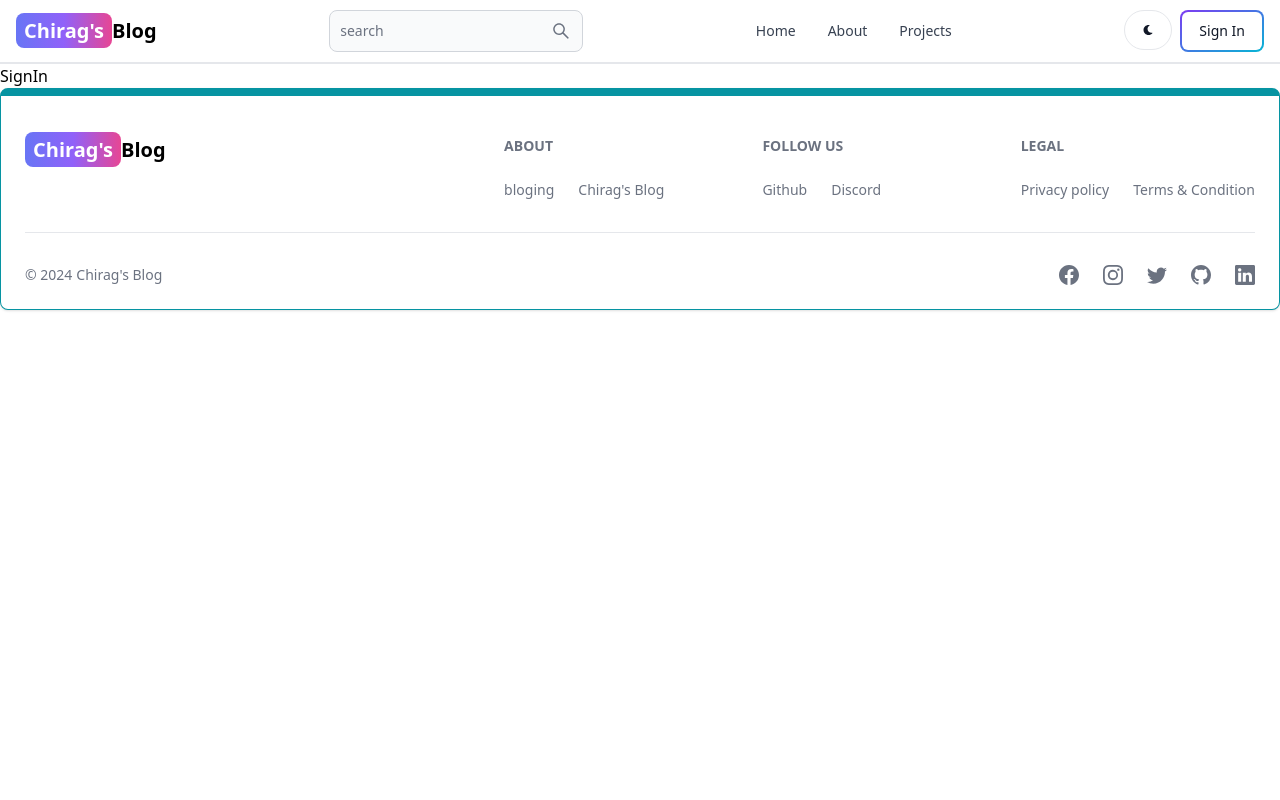
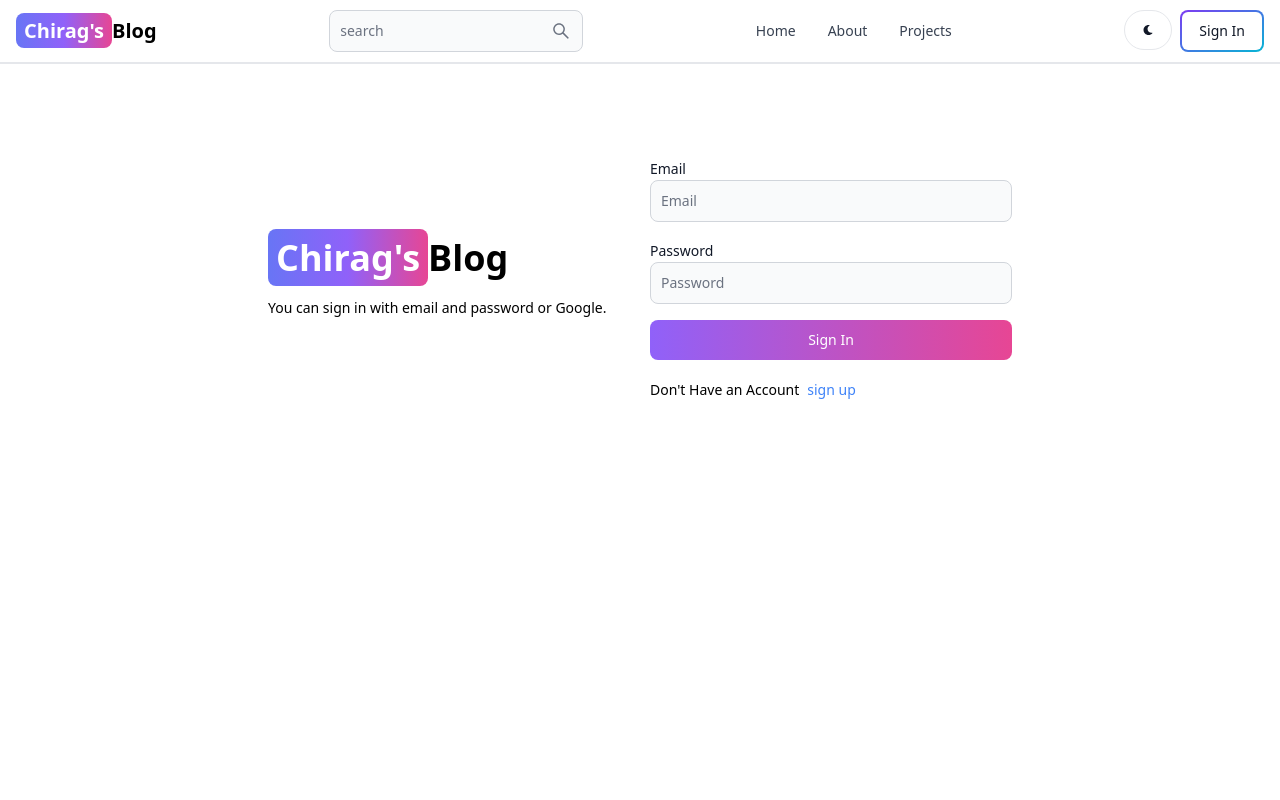
Before and after one commit to ChiragDhimann/mern-blog, a React app in the folder client/: page /sign-in in a window 1280 px wide. Shown: the top 800 px of the page. Built offline with nearby package versions, Linux system fonts and the light colour scheme; the HTML template or start-up script is replaced by a standard one.

Commit message:
create ui and functionality for sign in

```diff
--- a/client/src/pages/SignIn.jsx
+++ b/client/src/pages/SignIn.jsx
@@ -1,7 +1,106 @@
-import React from 'react'
+
+import { Alert, Button, Label, Spinner, TextInput } from 'flowbite-react'
+import React, { useState } from 'react'
+import {Link , useNavigate} from "react-router-dom"
 
 export default function SignIn() {
+
+  const [formData,setFormData]=useState({});
+  const [errorMessage,setErrorMessage]=useState(null);
+  const [loading,setLoading]=useState(false);
+  const navigate=useNavigate();
+
+  const handlingData=(e)=>{
+    setFormData({...formData,[e.target.id]:e.target.value});
+  }
+  // console.log(formData);
+  const handleSubmit=async (e)=>{
+    e.preventDefault();
+    if(!formData.email || !formData.password){
+      return setErrorMessage("All Fields are required");
+    }
+    try{
+      setLoading(true);
+      setErrorMessage(null);
+      const res=await fetch('/api/auth/signin',{
+      method:'POST',
+      headers:{'Content-Type':'application/json'},
+      body:JSON.stringify(formData),
+    });
+    const data=await res.json();
+    if(data.success===false){
+      setErrorMessage(data.message);
+    }
+    setLoading(false);
+    if(res.ok){
+      navigate("/")
+    }
+    }
+    catch(err){
+      setErrorMessage(err.message);
+      setLoading(false);
+    }
+  }
+
   return (
-    <div>SignIn</div>
+    <div className='min-h-screen mt-20'>
+      <div className='flex p-3 max-w-3xl mx-auto flex-col md:flex-row md:items-center gap-5'>
+        {/* left */}
+        <div className='flex-1'>
+        <Link to="/" className=' text-4xl
+        font-bold dark:text-white' >
+            <span className='px-2 py-1 bg-gradient-to-r from-indigo-500
+             via-purple-500 to-pink-500 rounded-lg text-white'>Chirag's</span>Blog
+        </Link>
+        <p className=' text-sm mt-5'>
+          You can sign in with email and password or Google.
+        </p>
+        </div>
+
+        {/* right */}
+
+        <div className='flex-1'>
+          <form className='flex flex-col gap-4' onSubmit={handleSubmit}>
+
+            <div>
+              <Label value="Email" />
+              <TextInput type='email' placeholder='Email' id='email' onChange={handlingData}/>
+            </div>
+
+            <div>
+              <Label value="Password" />
+              <TextInput type='password' placeholder='Password' id='password' onChange={handlingData}/>
+            </div>
+
+            <Button gradientDuoTone="purpleToPink" type="submit" disabled={loading}>
+              {
+                loading ? (
+                  <>
+                  <Spinner size="sm"/>
+                  <span>loading...</span>
+                  </>
+                ): 'Sign In'
+              }
+
+            </Button>
+          </form>
+          <div className='flex text-sm  gap-2 mt-5'>
+            <span>
+             Don't Have an Account
+              </span>
+              <Link to="/sign-up " className='text-blue-500'>
+                sign up
+                </Link>
+          </div>
+          {
+            errorMessage && (
+              <Alert className='mt-5' color="failure">
+                {errorMessage}
+              </Alert>
+            )
+          }
+        </div>
+      </div>
+    </div>
   )
 }
--- a/client/src/pages/SignUp.jsx
+++ b/client/src/pages/SignUp.jsx
@@ -1,4 +1,4 @@
-import { loadFontSync } from 'figlet';
+
 import { Alert, Button, Label, Spinner, TextInput } from 'flowbite-react'
 import React, { useState } from 'react'
 import {Link , useNavigate} from "react-router-dom"
```
